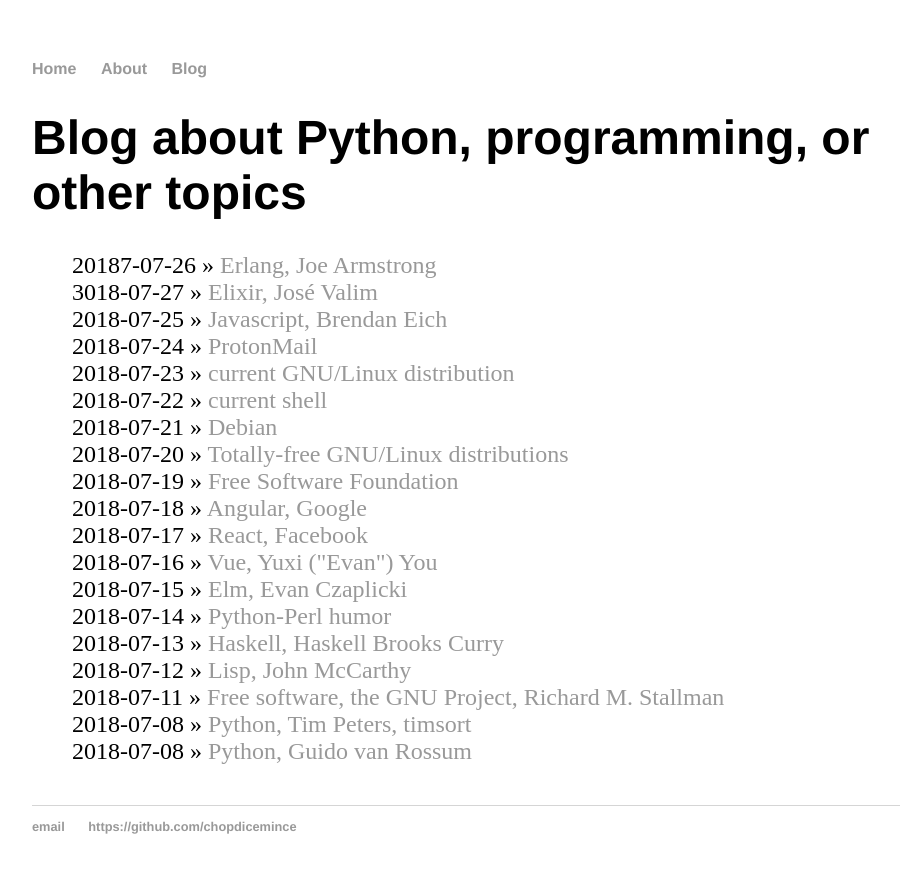
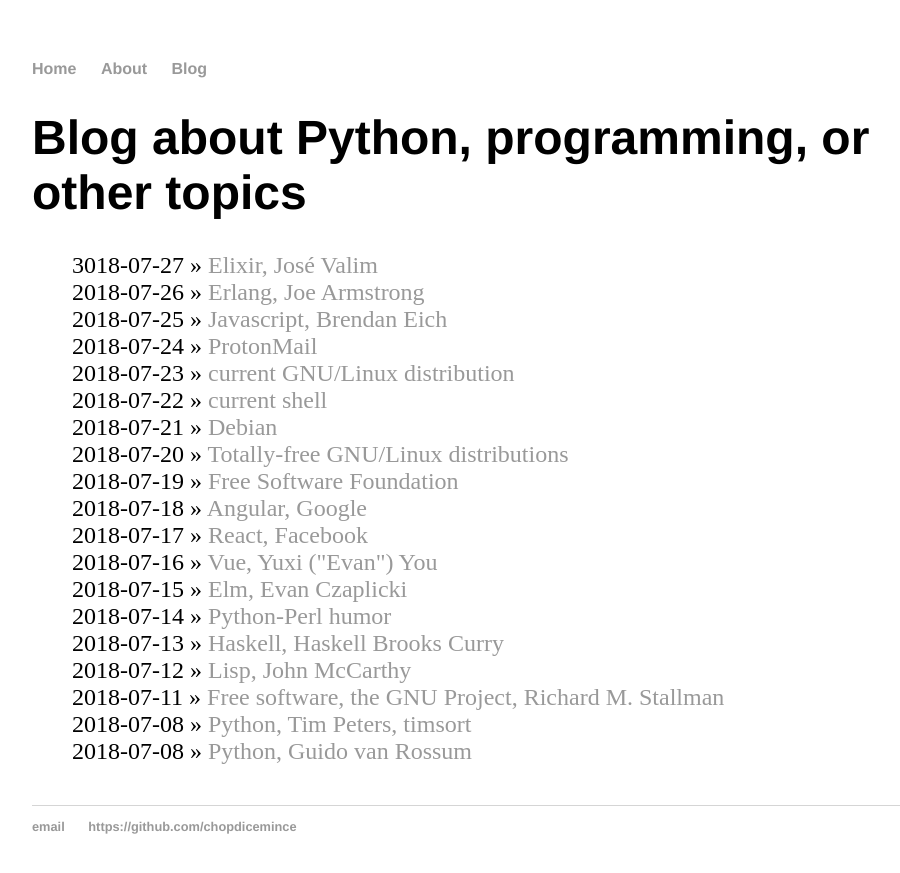
Before and after one commit to chopdicemince/chopdicemince.github.io, a Jekyll site: the page built from blog/index.html, in a window 1280 px wide. Shown: the top 873 px of the page, without its empty margins (160-1060 px from the left). Built offline with Jekyll 4.4.1, drawn with Linux system fonts in a browser that asks for light colours.

Commit message:
Fix date

```diff
--- a/_posts/2018-07-26-erlang-and-joe-armstrong.md
+++ b/_posts/2018-07-26-erlang-and-joe-armstrong.md
@@ -1,7 +1,7 @@
 ---
 layout: post
 title: Erlang, Joe Armstrong
-date: 20187-07-26
+date: 2018-07-26 (Modified 2018-07-27)
 ---
 
 # What is Erlang? Who is Joe Armstrong?
```
